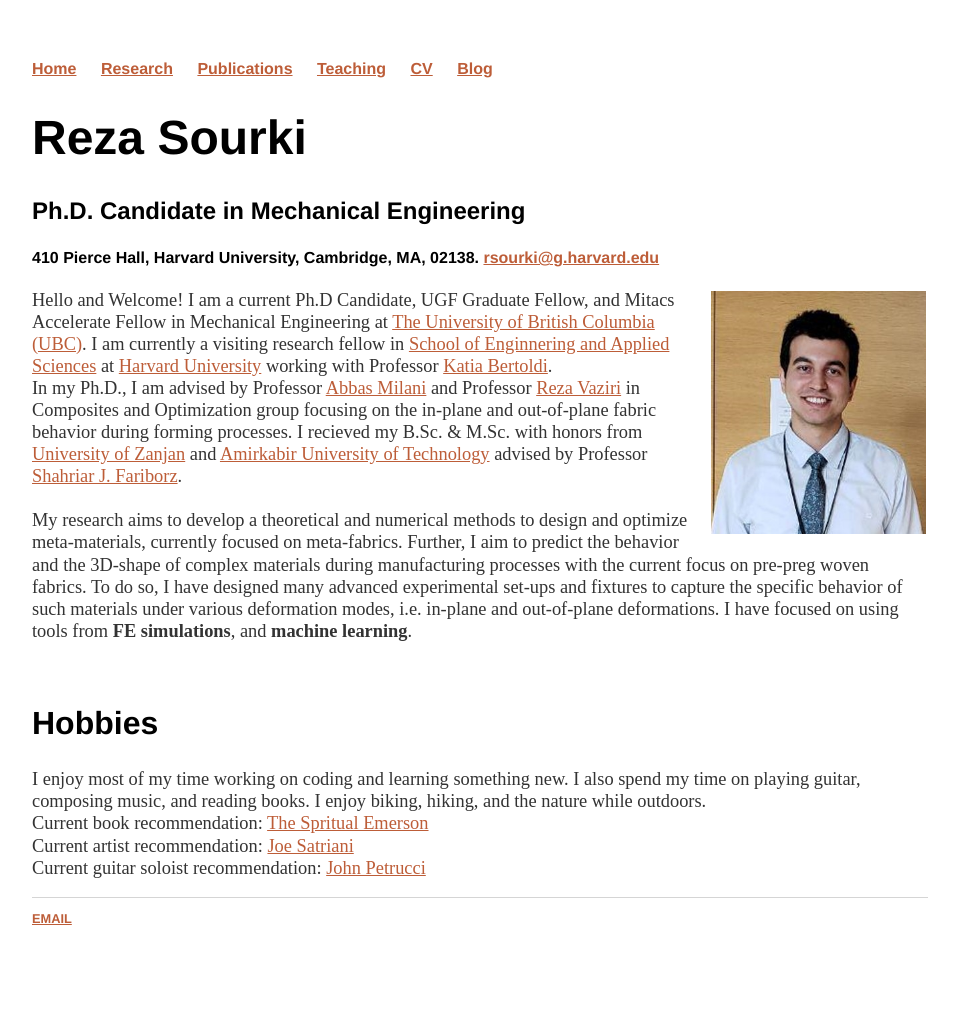
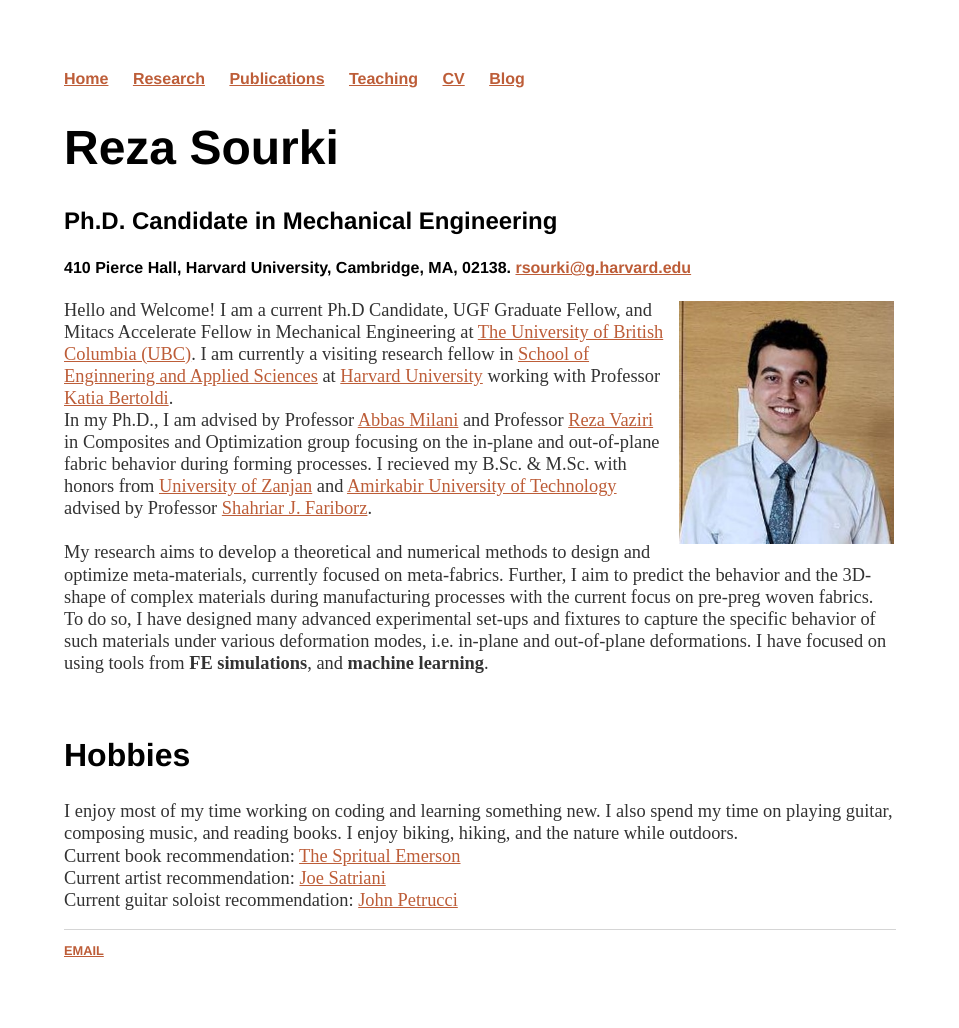
Before and after one commit to rsourki/rsourki.github.io, a Jekyll site: the page built from index.html, in a window 1280 px wide. Shown: the whole page, without its empty margins (160-1119 px from the left). Built offline with Jekyll 4.4.1, drawn with Linux system fonts in a browser that asks for light colours; before the commit the page ends 986 px from its top, so only the background shows below that.

Commit message:
Update main.css

```diff
--- a/css/main.css
+++ b/css/main.css
@@ -1,6 +1,6 @@
 body {
-    margin: 60px auto;
-    width: 70%;
+    margin: 70px auto;
+    width: 65%;
 }
 nav ul, footer ul {
     font-family:'Helvetica', 'Arial', 'Sans-Serif';
```
